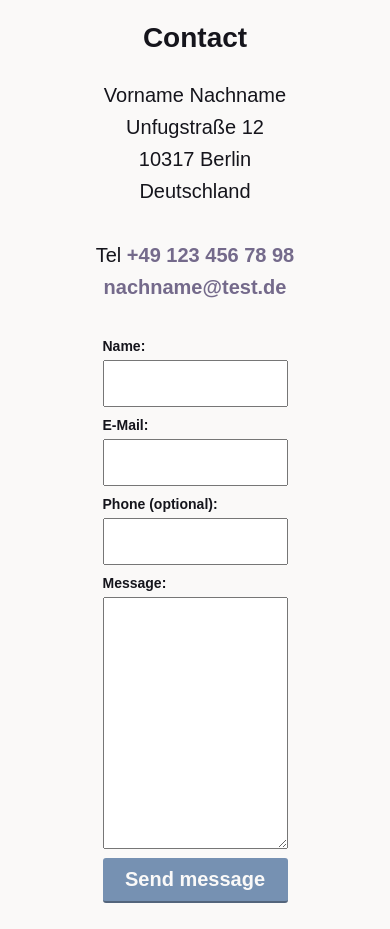
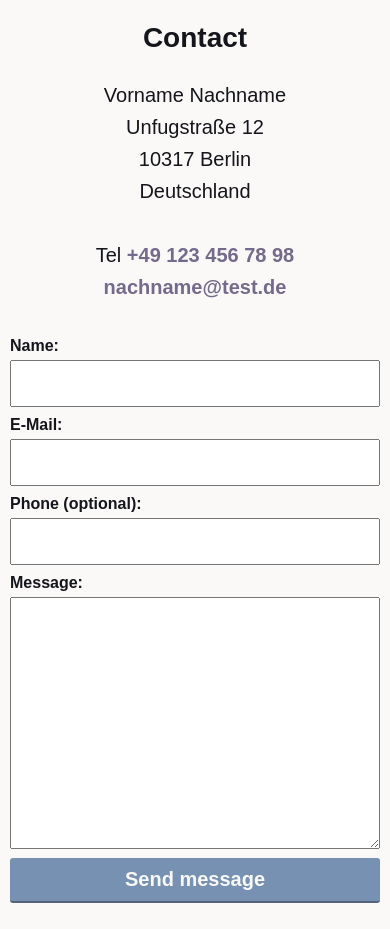
Before and after one commit to lxnhard/portfolio-website, a plain HTML site: page contact.html in a window 390 px wide. Shown: the part 171-1100 px from the top of the page. Drawn offline with nearby package versions, Linux system fonts and the light colour scheme; a web font is replaced by a local one.

Commit message:
Fix contact form width on mobile viewports

```diff
--- a/css/style.production.css
+++ b/css/style.production.css
@@ -94,6 +94,12 @@ main {
   text-align: justify;
 }
 
+@media all and (max-width: 500px) {
+  .contact-form {
+    width: 100%;
+  }
+}
+
 .contact-form textarea,
 .contact-form input {
   width: 100%;
@@ -105,7 +111,7 @@ main {
 }
 
 .contact-form label {
-  font-size: 14px;
+  font-size: 16px;
   font-weight: 600;
 }
 
--- a/css/styles.css
+++ b/css/styles.css
@@ -100,6 +100,12 @@ main {
   text-align: justify;
 }
 
+@media all and (max-width: 500px) {
+  .contact-form {
+    width: 100%;
+  }
+}
+
 .contact-form textarea,
 .contact-form input {
   width: 100%;
@@ -111,7 +117,7 @@ main {
 }
 
 .contact-form label {
-  font-size: 14px;
+  font-size: 16px;
   font-weight: var(--semibold);
 }
 
```
